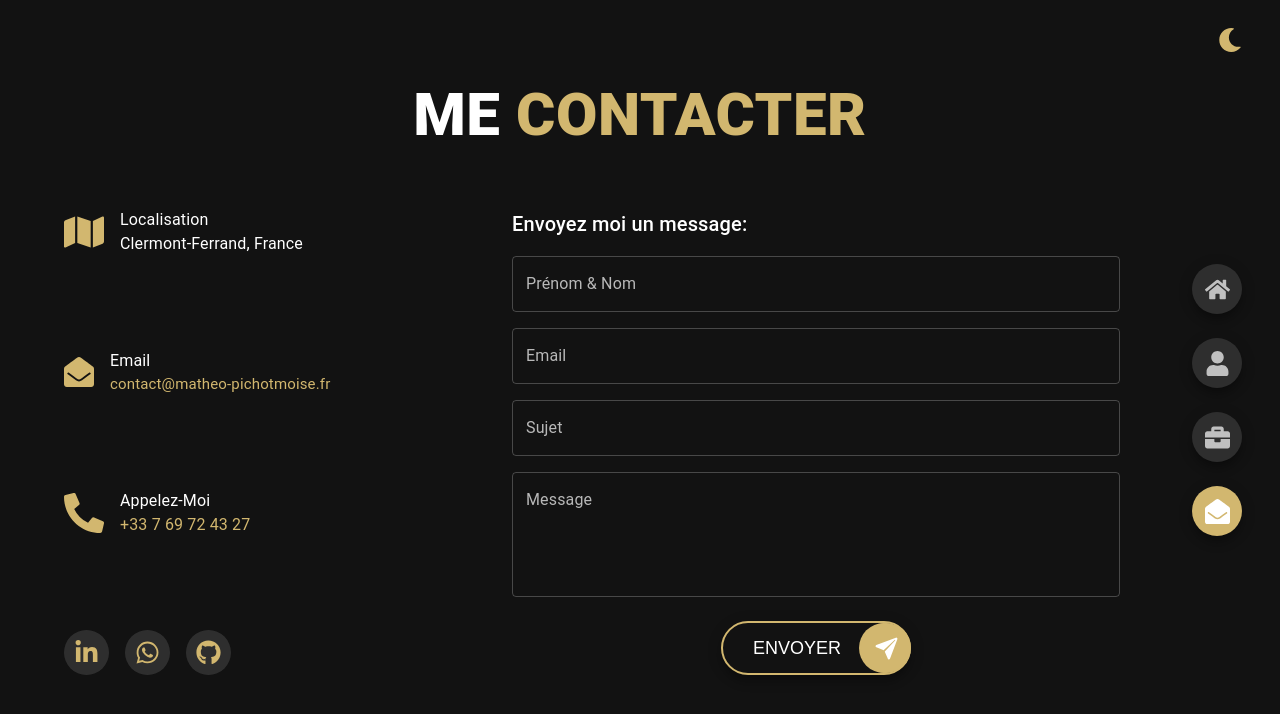
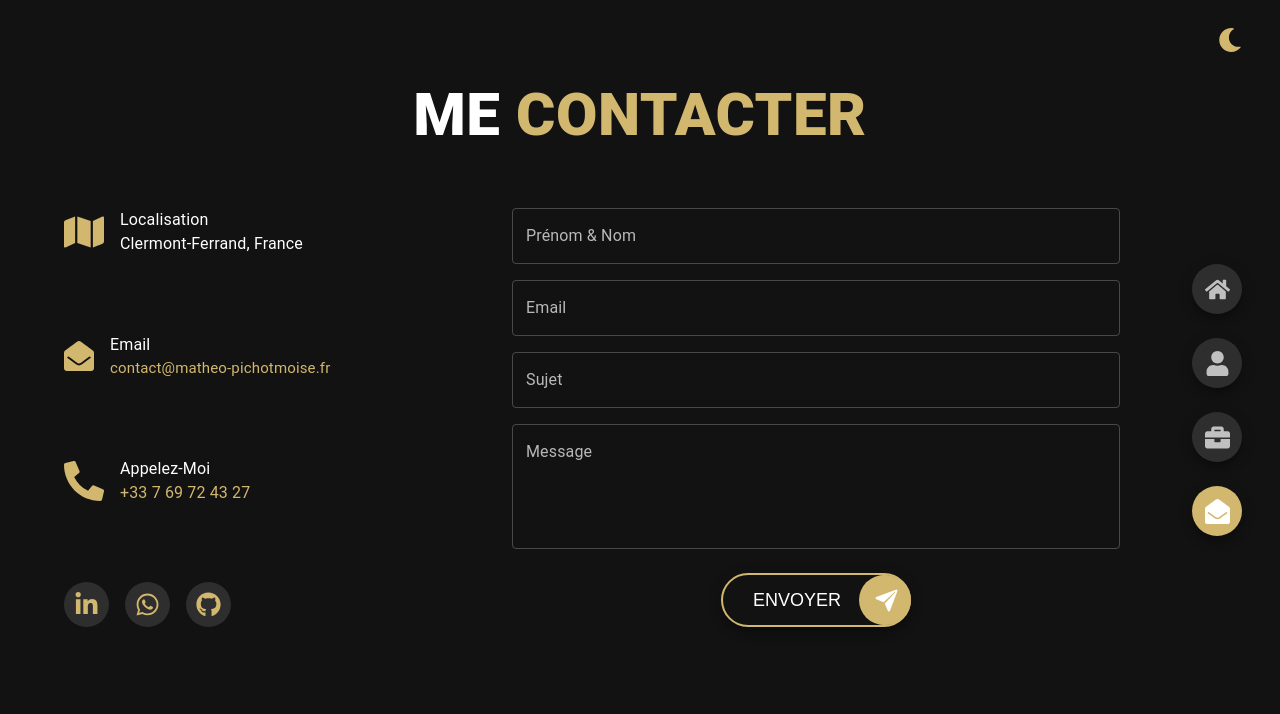
Before and after one commit to KucoDEV/kucodev.github.io, a React (Create React App) app: page /#/contact in a window 1280 px wide. Shown: the top 714 px of the page. Built offline with nearby package versions, Linux system fonts and the light colour scheme.

Commit message:
fix: changed some text/placement in contact form

```diff
--- a/src/Components/ContactForm.jsx
+++ b/src/Components/ContactForm.jsx
@@ -6,7 +6,6 @@ import {
   Slide,
   Snackbar,
   TextField,
-  Typography,
 } from "@mui/material";
 
 import { IoPaperPlane } from "react-icons/io5";
@@ -49,11 +48,6 @@ export default function ContactForm() {
         sx={{ display: "flex", flexDirection: "column" }}
         className="animate__animated animate__pulse"
       >
-        <Typography variant="h6" ml={{ lg: 8 }} mb={2} mt={{ xs: 8, lg: 0 }}>
-          {" "}
-          Envoyez moi un message:{" "}
-        </Typography>
-
         <Box
           component="form"
           ref={form}
```
Also changed, not shown: 1 other file (tests, documents, lock files or other folders).
